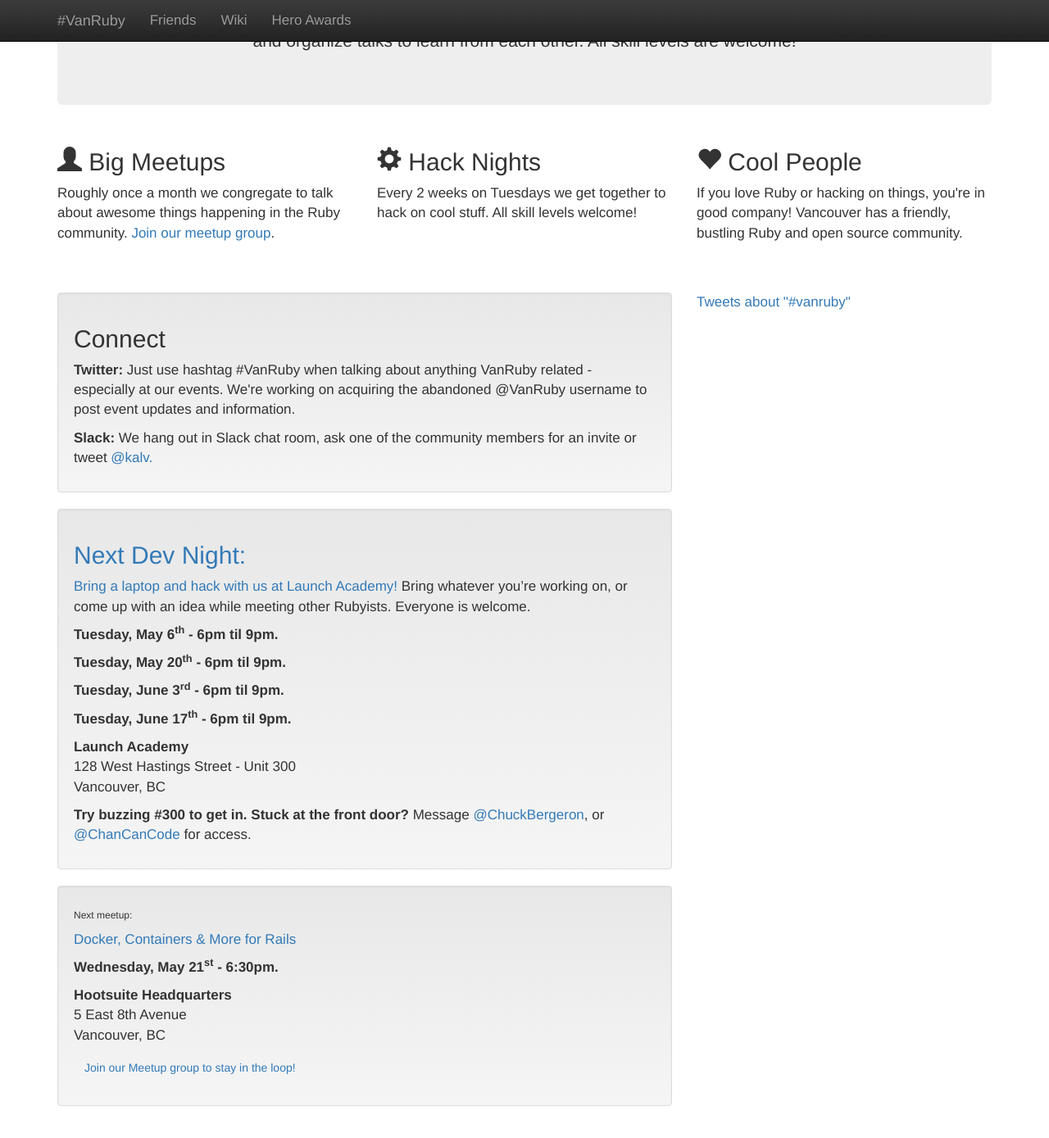
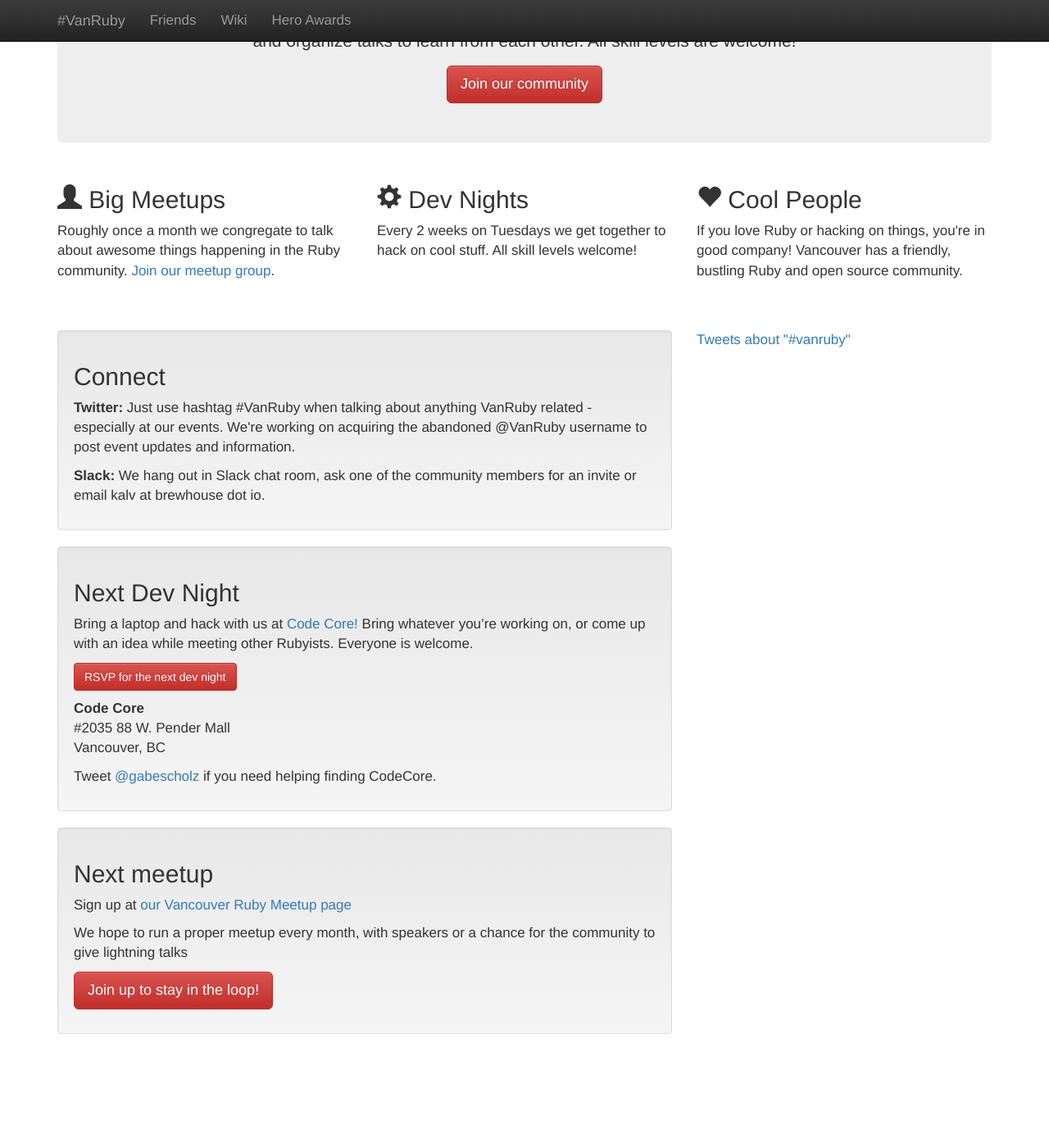
Before and after one commit to vanruby/vanruby.github.io, a Jekyll site: the page built from index.html, in a window 1280 px wide and 1400 px high, scrolled down 400 px. Shown: the top 1389 px of the window at 82% size. Built offline with Jekyll 4.4.1, drawn with Linux system fonts in a browser that asks for light colours; Markdown is read by kramdown in place of the engine named in the settings; comment, search, counter and statistics services are not loaded; after the commit the page ends 1712 px from its top, so only the background shows below that.

Commit message:
Updating the landing page copy so that it doesn't look stale

```diff
--- a/index.html
+++ b/index.html
@@ -6,6 +6,7 @@ title: "VanRuby - Vancouver Ruby on Rails Group"
 <div class="jumbotron text-center">
   <img src="images/vanruby_logo_hero.png">
   <p>We are VanRuby, the Vancouver Ruby &amp; Rails meetup group. We hack on open source / personal projects, and organize talks to learn from each other. All skill levels are welcome!</p>
+  <a href="http://www.meetup.com/vancouver-ruby/" class="btn btn-lg btn-danger">Join our community</a>
 </div>
 
 <div class="row">
@@ -14,7 +15,7 @@ title: "VanRuby - Vancouver Ruby on Rails Group"
     <p>Roughly once a month we congregate to talk about awesome things happening in the Ruby community. <a href="http://www.meetup.com/vancouver-ruby/">Join our meetup group</a>.</p>
   </div>
   <div class="col-md-4">
-    <h2><span class="glyphicon glyphicon-cog"></span> Hack Nights</h2>
+    <h2><span class="glyphicon glyphicon-cog"></span> Dev Nights</h2>
     <p>Every 2 weeks on Tuesdays we get together to hack on cool stuff. All skill levels welcome!</p>
   </div>
   <div class="col-md-4">
@@ -30,37 +31,31 @@ title: "VanRuby - Vancouver Ruby on Rails Group"
     <div class="well">
       <h2>Connect</h2>
       <p><span class="fui-twitter"></span> <strong>Twitter:</strong> Just use hashtag #VanRuby when talking about anything VanRuby related - especially at our events. We're working on acquiring the abandoned @VanRuby username to post event updates and information.</p>
-      <p><span class="fui-bubble"></span> <strong>Slack:</strong> We hang out in Slack chat room, ask one of the community members for an invite or tweet <a href="http://twitter.com/kalv">@kalv<a/>.</p>
+      <p><span class="fui-bubble"></span> <strong>Slack:</strong> We hang out in Slack chat room, ask one of the community members for an invite or email kalv at brewhouse dot io.</p>
     </div>
 
     <div class="well">
-      <h2>Next Dev Night:</h2>
-      <p>Bring a laptop and hack with us at <a href="http://launchacademy.ca/contact/" target="_blank">Launch Academy!</a> Bring whatever you’re working on, or come up with an idea while meeting other Rubyists. Everyone is welcome.</p>
+      <h2>Next Dev Night</h2>
+      <p>Bring a laptop and hack with us at <a href="http://codecore.ca/" target="_blank">Code Core!</a> Bring whatever you’re working on, or come up with an idea while meeting other Rubyists. Everyone is welcome.</p>
 
-      <p><span class="fui-time"></span> <strong>Tuesday, May 6<sup>th</sup> - 6pm til 9pm.</strong></p>
-      <p><span class="fui-time"></span> <strong>Tuesday, May 20<sup>th</sup> - 6pm til 9pm.</strong></p>
-      <p><span class="fui-time"></span> <strong>Tuesday, June 3<sup>rd</sup> - 6pm til 9pm.</strong></p>
-      <p><span class="fui-time"></span> <strong>Tuesday, June 17<sup>th</sup> - 6pm til 9pm.</strong></p>
+      <!-- <p><span class="fui-time"></span> <strong>Tuesday, December 2<sup>nd</sup> - 6pm til 9pm.</strong></p> -->
+      <p><a href="http://www.meetup.com/vancouver-ruby/" class="btn btn-danger">RSVP for the next dev night</a></p>
+
       <p>
-        <span class="fui-location"></span> <strong>Launch Academy</strong> <br />
-        128 West Hastings Street - Unit 300<br />
+        <span class="fui-location"></span> <strong>Code Core</strong> <br />
+        #2035 88 W. Pender Mall<br />
         Vancouver, BC
       </p>
 
-      <p><strong>Try buzzing #300 to get in. Stuck at the front door?</strong> Message <a href="https://twitter.com/ChuckBergeron">@ChuckBergeron</a>, or <a href="https://twitter.com/ChanCanCode">@ChanCanCode</a> for access.</p>
+      <p><strong></strong>Tweet <a href="https://twitter.com/gabescholz">@gabescholz</a> if you need helping finding CodeCore.</p>
     </div>
 
     <div class="well">
-      <h6>Next meetup:</h6>
-      <p><a href="http://www.meetup.com/vancouver-ruby/events/151522092/">Docker, Containers &amp; More for Rails</a></p>
-      <p><span class="fui-time"></span> <strong>Wednesday, May 21<sup>st</sup> - 6:30pm.</strong></p>
+      <h2>Next meetup</h2>
+      <p>Sign up at <a href="http://www.meetup.com/vancouver-ruby">our Vancouver Ruby Meetup page</a></p>
+      <p>We hope to run a proper meetup every month, with speakers or a chance for the community to give lightning talks</p>
 
-      <p>
-        <span class="fui-location"></span> <strong>Hootsuite Headquarters</strong> <br />
-        5 East 8th Avenue<br />
-        Vancouver, BC
-      </p>
-      <p><a href="http://www.meetup.com/vancouver-ruby/" class="btn">Join our Meetup group to stay in the loop!</a></p>
+      <p><a href="http://www.meetup.com/vancouver-ruby/" class="btn btn-lg btn-danger">Join up to stay in the loop!</a></p>
     </div>
   </div>
 
```
